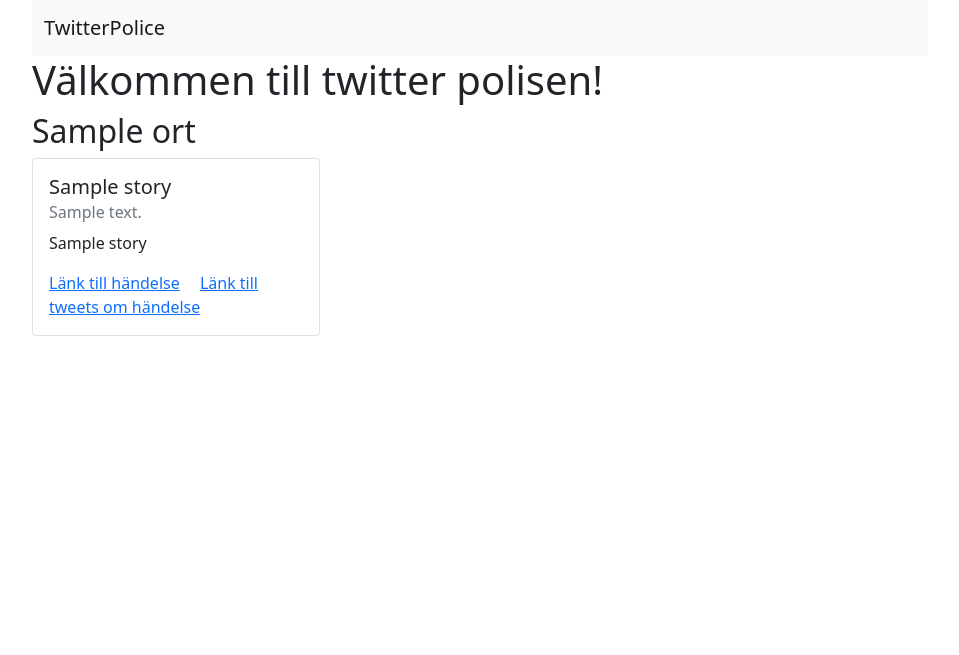
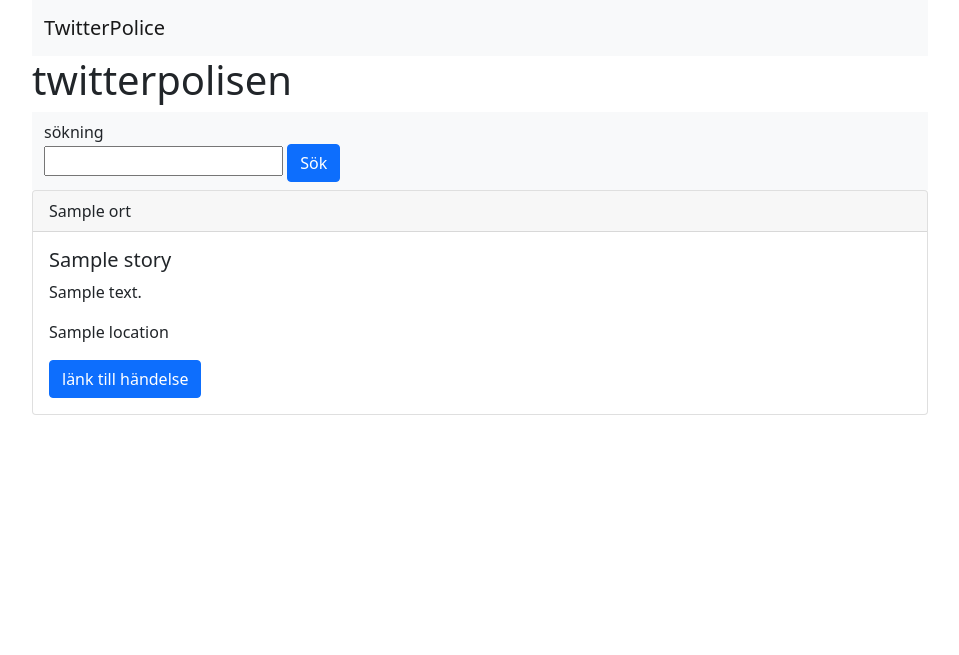
Before and after one commit to viktorpolak98/Webbtjanster-projekt, a Flask app: template templates/search.html in a window 1280 px wide. Shown: the top 655 px of the page, without its empty margins (160-1119 px from the left). Run offline with Flask 2, Linux system fonts and the light colour scheme; the template is opened without the code that fills it: most values are stand-ins (such as "Sample title", 1, 10 or a date in 2020).

Commit message:
framsteg

```diff
--- a/app.py
+++ b/app.py
@@ -24,6 +24,7 @@ app = Flask(__name__)
 app.config["DEBUG"] = True
 @app.route('/')
 def hello():
+
     return render_template('index.html')
 
 @app.route('/search', methods=['GET', 'POST'])
@@ -31,17 +32,21 @@ def search():
     ort = request.form['ort']
 
     response = requests.get("https://polisen.se/api/events?locationname=" + ort)
+    twrrespone = reqeusts.get("https://api.twitter.com/1.1/search/tweets.json")
     print(response.headers['content-type'])
     # f=open(response)
     # data=json.load(f)
     res = response.json()
     # print(res)
+
     for stories in res:
-        print(stories["name"])
-
-
-
-
+        a_dict = stories["location"]
+        for things in a_dict:
+            a_list = a_dict["gps"].split(",")
+            longitude = a_list[0]
+            latitude = a_list[1]
+            print(longitude)
+            print(latitude)
 
     return render_template('search.html', ort=ort, res=res)
 
--- a/templates/search.html
+++ b/templates/search.html
@@ -16,16 +16,28 @@
               </a>
             </div>
           </nav>
-        <h1>Välkommen till twitter polisen!</h1>
-        <h2>{{ ort }}</h2>
+        <h1>twitterpolisen</h1>
+        <nav class="navbar navbar-light bg-light">
+          <div class="container-fluid">
+            <form action="http://127.0.0.1:5000/search" method="post">
+              <fieldset class="formular">
+                  <label for="sökning">sökning</label><br>
+                  <input class="form-input"  type="ort" id="ort" name="ort">
+                  <input type="submit" class="btn btn-primary" value="Sök">
+               </fieldset>
+          </form
+          </div>
+        </nav>
         {% for stories in res:%}
-        <div class="card" style="width: 18rem;">
+        <div class="card">
+          <div class="card-header">
+            {{ ort }}
+          </div>
           <div class="card-body">
-            <h5 class="card-title">{{ stories["name"] }}</h5>
-            <h6 class="card-subtitle mb-2 text-muted">{{ stories["summary"] }}</h6>
-            <p class="card-text">{{ stories["location"["name"]] }}</p>
-            <a href="{{stories["url"]}}" class="card-link">Länk till händelse</a>
-            <a href="#" class="card-link">Länk till tweets om händelse</a>
+            <h5 class="card-title">{{ stories["name"]}}</h5>
+            <p class="card-text">{{ stories["summary"]}}</p>
+            <p class="card-text">{{ stories["location"] }}</p>
+            <a href="{{ stories["url"]}}" class="btn btn-primary">länk till händelse</a>
           </div>
         </div>
         {%endfor%}
```
Also changed, not shown: twtapp.py (added, +17 -0 lines).
